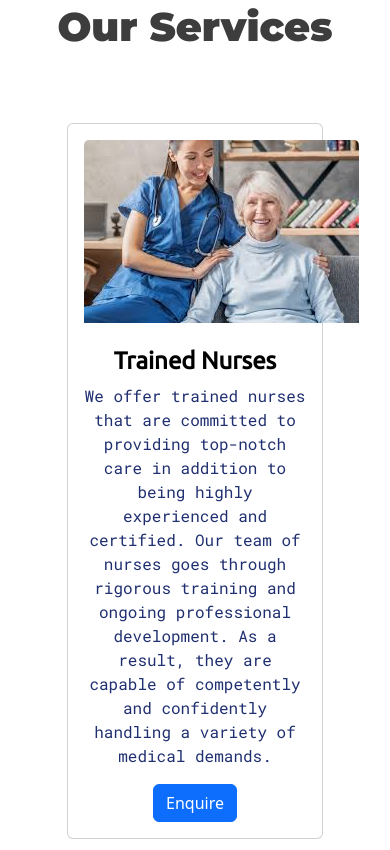
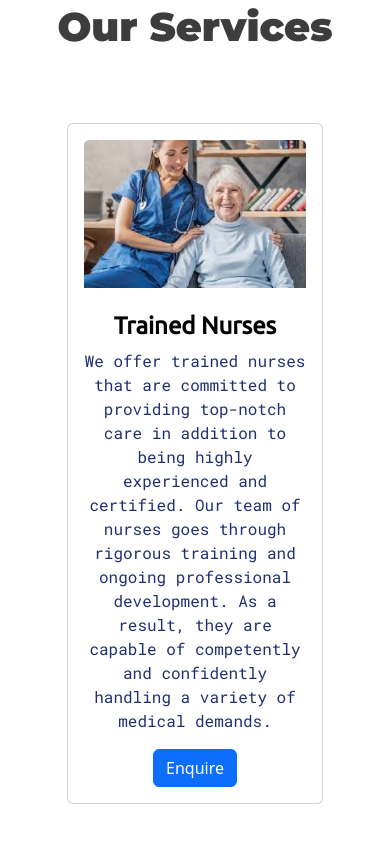
Before and after one commit to SoumiliD/c1_website, a plain HTML site: page index.html in a window 390 px wide. Shown: the part 3054-3904 px from the top of the page. Drawn offline with nearby package versions, Linux system fonts and the light colour scheme; a web font is replaced by a local one.

Commit message:
viewport + image width

```diff
--- a/css/styles.css
+++ b/css/styles.css
@@ -328,6 +328,7 @@ h5.card-body{
         .custom {
           width: auto;
           height: 30%;
+          max-width: 100%;
         }
       }
     @media (min-width: 768px) {
--- a/index.html
+++ b/index.html
@@ -1,8 +1,10 @@
+
 <!DOCTYPE html>
 <html>
 
 <head>
   <meta charset="utf-8">
+  <meta name="viewport" content="width=device-width, initial-scale=1.0">
   <meta name="description" content="We are Radha Krishna nurses and aya centre, the best source for top nursing and housekeeping services near Dhakuria-Selimpur, Kolkata at a reasonable and affordable rate. We provide ayas, cooks, maids, nurses, body massage and physiotherapy services on 8/12/24 hour basis. We are committed to giving individuals and families in need of care sensitive and expert support, starting from babysitting to care for bed-ridden or post-hospitalisation patients."/>
   <title>Radha Krishna Nurses and Aaya Centre in Dhakuria, Kolkata</title>
   <link href="https://cdn.jsdelivr.net/npm/bootstrap@5.3.0-alpha1/dist/css/bootstrap.min.css" rel="stylesheet"
```
Also changed, not shown: 1 other file.
